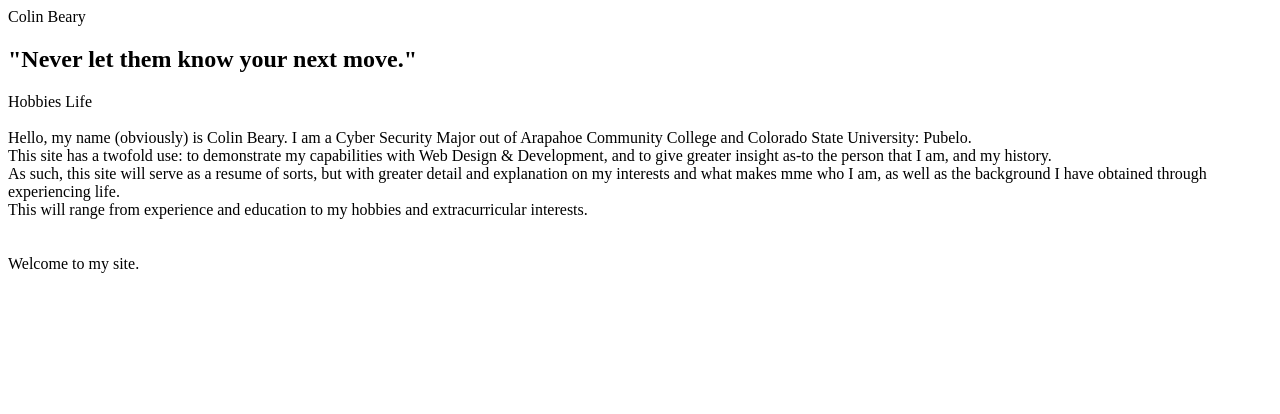
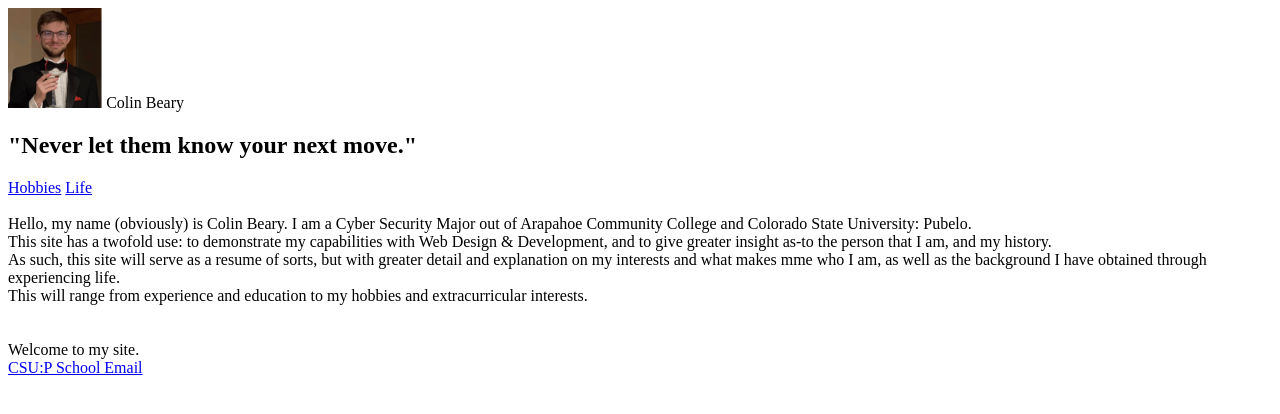
Before and after one commit to B1adeMastr/unleash-the-feesh, a plain HTML site: page portfolio/home.html in a window 1280 px wide. Drawn offline with Linux system fonts and the light colour scheme.

Commit message:
updating the template and home pages with images and anchors for links

```diff
--- a/portfolio/home.html
+++ b/portfolio/home.html
@@ -7,13 +7,11 @@
 
 <html lang="en">
     <head>
-    Colin Beary
+        <img src="images/cb html image.jpg" alt="Image of Colin Beary" height="100"/> Colin Beary
     <h2>"Never let them know your next move."</h2>
     </head>
     <nav>
-        Hobbies Life
-    </nav>
-    <body>
+        <a href="hobbies.html">Hobbies</a> <a href="life.html">Life</a>
         <main>
             <br>
             Hello, my name (obviously) is Colin Beary. I am a Cyber Security Major out of Arapahoe Community College and Colorado State University: Pubelo.<br>
@@ -24,7 +22,7 @@
         </main>
 
         <footer>
-
+            <a href="C835635200@colostate.edu">CSU:P School Email</a>
         </footer>
     </body>
 </html>
```
Also changed, not shown: portfolio/template.html (+5 -3 lines), portfolio/images/cb html image.jpg (added).
